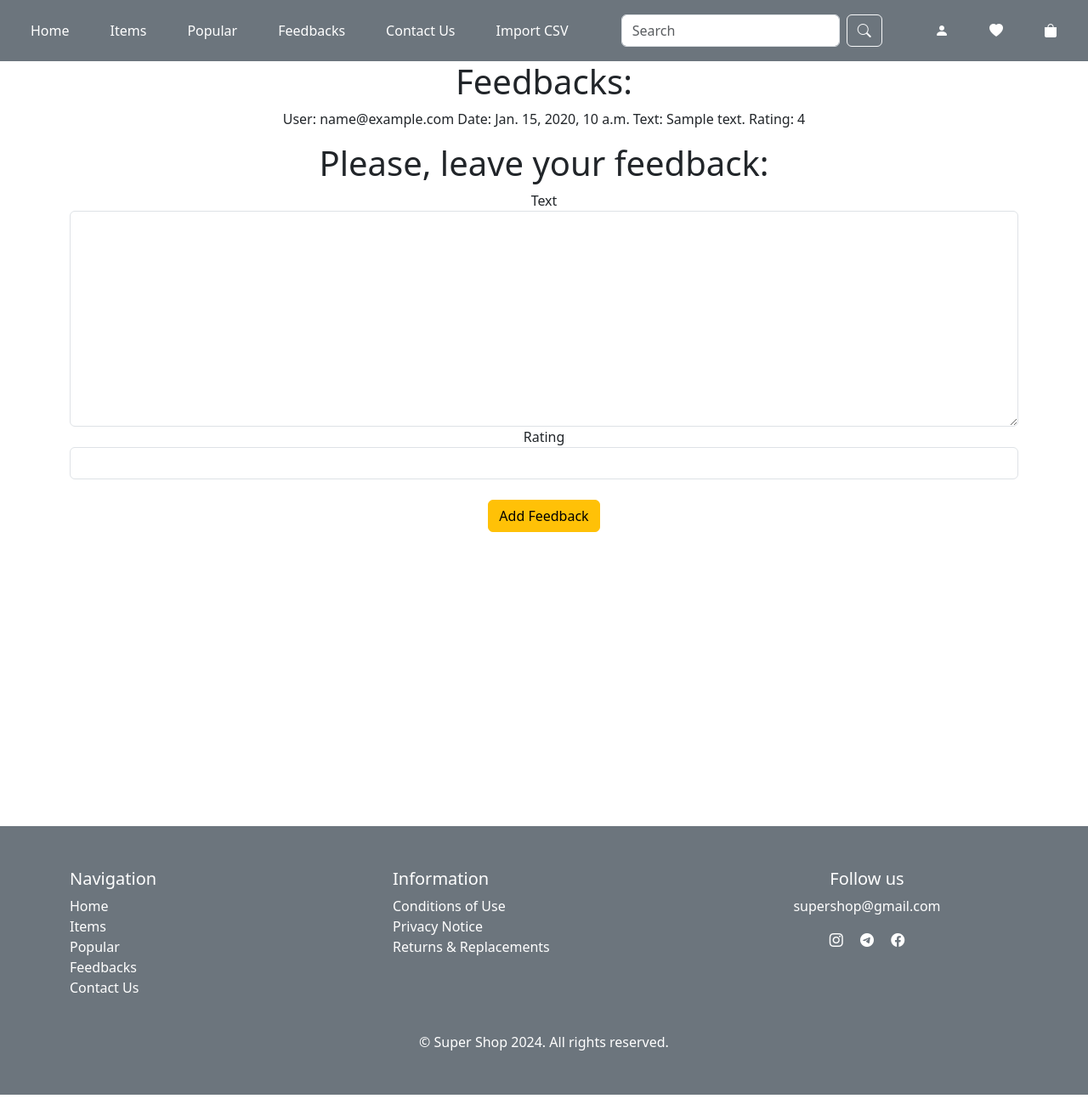
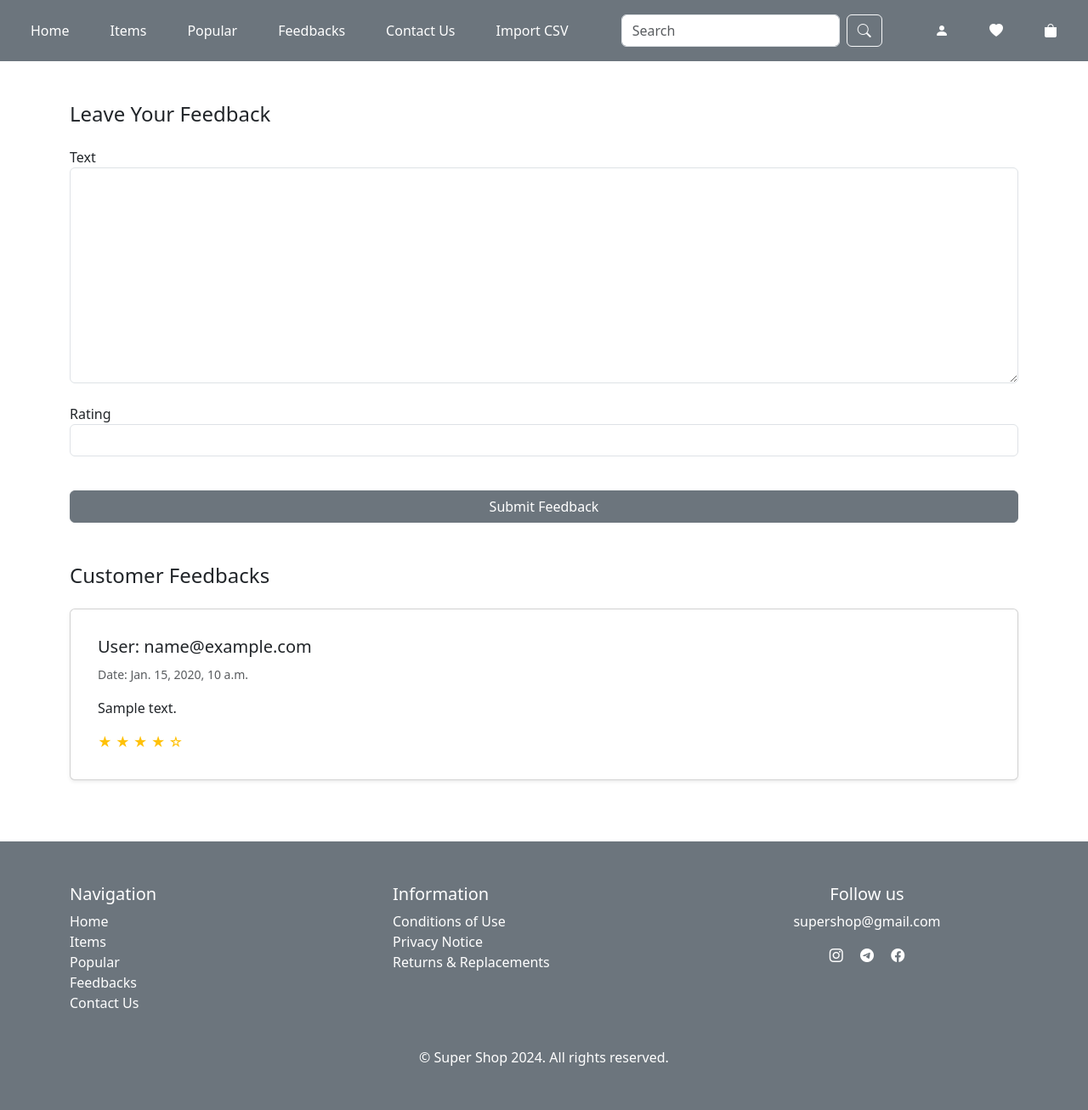
Before and after one commit to SyvoLoTSkyi1/django_shop, a Django app: page /feedbacks/ in a window 1280 px wide. Shown: the whole page at 85% size. Run offline with Django 3.2, Linux system fonts and the light colour scheme; a user stored in the database is signed in; tables that the repository leaves empty hold one stand-in row (values such as "Sample post"); parts of the project's set-up code (start-up, migrations or seed data) failed here and were passed over; some libraries are stand-ins or nearby versions.

Commit message:
working with feedbacks and contacts
- change index.html in feedbacks

- change contact.html

- minor changes in simple_form.html

```diff
--- a/feedbacks/models.py
+++ b/feedbacks/models.py
@@ -30,7 +30,7 @@ class Feedback(PKMixin):
         feedbacks = cache.get(cls._cache_key())
         print('BEFORE ', feedbacks)
         if not feedbacks:
-            feedbacks = Feedback.objects.all()
+            feedbacks = Feedback.objects.all().order_by('-created_at')
             cache.set(cls._cache_key(), feedbacks)
             print('AFTER ', feedbacks)
         return feedbacks
--- a/templates/feedbacks/index.html
+++ b/templates/feedbacks/index.html
@@ -1,25 +1,43 @@
 {% extends 'base.html' %}
 
 {% block content %}
-    <section class="feedbacks">
-        <div class="container" align="center">
-            <h1>Feedbacks:</h1>
-
-            {% for feedback in feedbacks %}
-                <p>
-                    <span>User: {{ feedback.user.email }}</span>
-                    <span>Date: {{ feedback.created_at }}</span>
-                    <span>Text: {{ feedback.text|linebreaksbr }}</span>
-                    <span>Rating: {{ feedback.rating }}</span>
-                </p>
-            {% endfor %}
-        </div>
-        <div class="container" align="center">
-            <h1>Please, leave your feedback:</h1>
+    <section class="feedbacks py-5">
+        <div class="container mb-5">
+            <h4 class="text-left mb-4">Leave Your Feedback</h4>
             <form method="post">
                 {% include 'parts_html/forms/simple_form.html' with form=form %}
-                <input class="btn btn-warning mt-4" type="submit" value="Add Feedback">
+                <div class="text-center">
+                    <input class="btn btn-secondary mt-3 w-100" type="submit" value="Submit Feedback">
+                </div>
             </form>
+        </div>
+
+        <div class="container mt-5">
+            <h4 class="text-left mb-4">Customer Feedbacks</h4>
+            <div class="row justify-content-center">
+                {% for feedback in feedbacks %}
+                    <div class="col-12 mb-4">
+                        <div class="card p-3 border-1 shadow-sm">
+                            <div class="card-body">
+                                <h5 class="card-title">User: {{ feedback.user.email }}</h5>
+                                <p class="card-text">
+                                    <small class="text-muted">Date: {{ feedback.created_at }}</small>
+                                </p>
+                                <p class="card-text">{{ feedback.text|linebreaksbr }}</p>
+                                <div class="rating">
+                                    <span class="text-warning">
+                                        {% if feedback.rating >= 1 %}&#9733;{% else %}&#9734;{% endif %}
+                                        {% if feedback.rating >= 2 %}&#9733;{% else %}&#9734;{% endif %}
+                                        {% if feedback.rating >= 3 %}&#9733;{% else %}&#9734;{% endif %}
+                                        {% if feedback.rating >= 4 %}&#9733;{% else %}&#9734;{% endif %}
+                                        {% if feedback.rating >= 5 %}&#9733;{% else %}&#9734;{% endif %}
+                                    </span>
+                                </div>
+                            </div>
+                        </div>
+                    </div>
+                {% endfor %}
+            </div>
         </div>
     </section>
 {% endblock content %}
--- a/templates/parts_html/forms/simple_form.html
+++ b/templates/parts_html/forms/simple_form.html
@@ -3,6 +3,7 @@
 
 {% for field in form %}
     <label>{{ field.label }}</label>
+    <div class="mb-4">
         {% if field|widget_type == 'select' %}
             {{ field|add_class:'form-select' }}
         {% else %}
@@ -13,6 +14,7 @@
                 {{ field.help_text }}
             </div>
         {% endif %}
+    </div>
 
     {% if field.errors %}
         <div class="mb-2">
```
Also changed, not shown: templates/main/contact.html (+26 -8 lines). Lines whose indentation alone changed are shown as unchanged.
